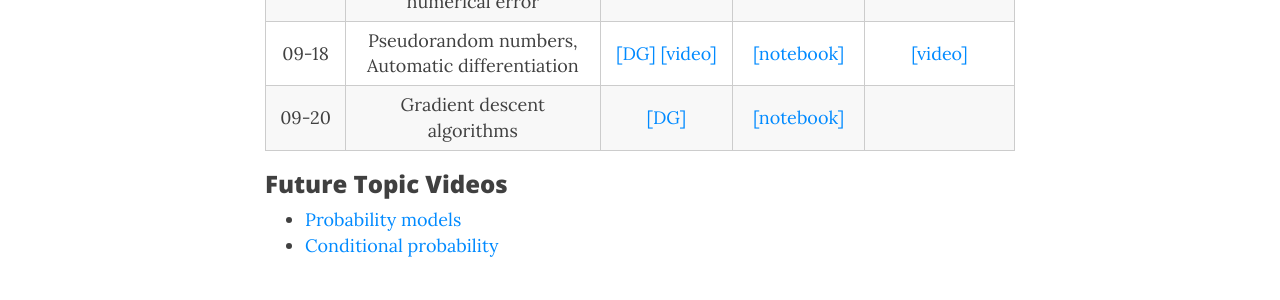
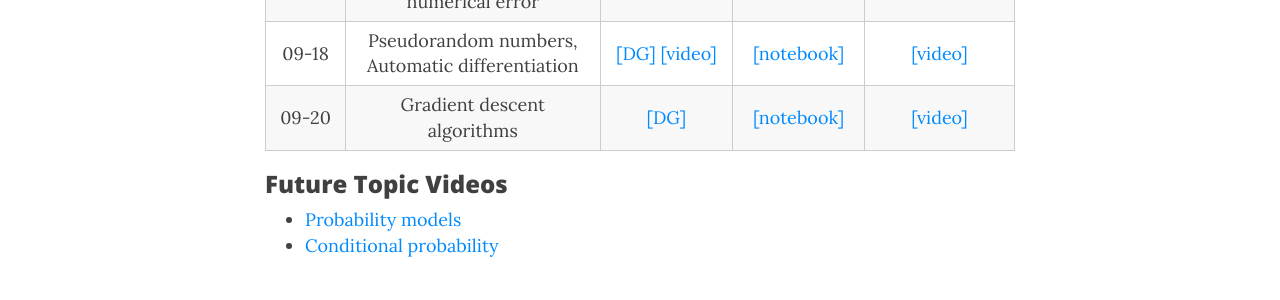
Before and after one commit to data1010/data1010.github.io, a Jekyll site: the page built from class.md, in a window 1280 px wide and 1083 px high. Shown: the part 579-879 px from the top of the window. Built offline with Jekyll 4.4.1, drawn with Linux system fonts in a browser that asks for light colours; nearby versions of some CDN libraries.

Commit message:
add video link

```diff
--- a/class.md
+++ b/class.md
@@ -68,7 +68,7 @@ title: Notebooks and videos
       <td style="text-align: center">Gradient descent algorithms</td>
       <td style="text-align: center"><a href="https://mathigon.org/course/numerical-computing/optimization">[DG]</a></td>
       <td style="text-align: center"><a href="https://github.com/data1010/problem-sets/tree/master/09-18">[notebook]</a></td>
-      <td style="text-align: center"> </td>
+      <td style="text-align: center"><a href="https://youtu.be/amKu-YPYhto">[video]</a></td>
     </tr>
 
   </tbody>
```
